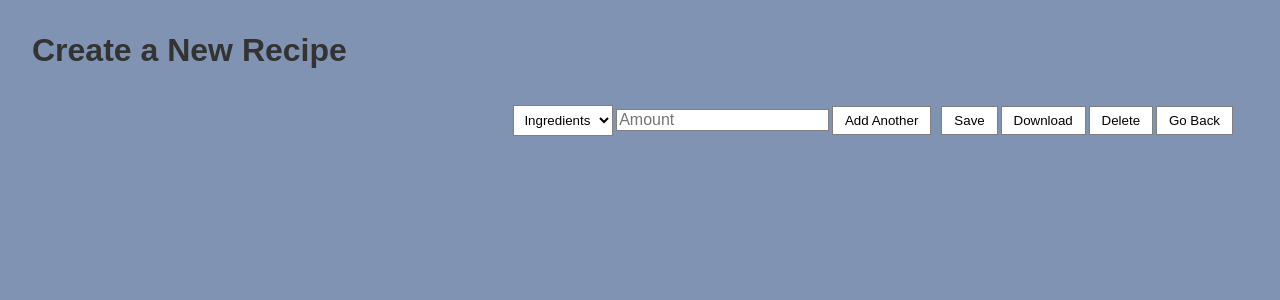
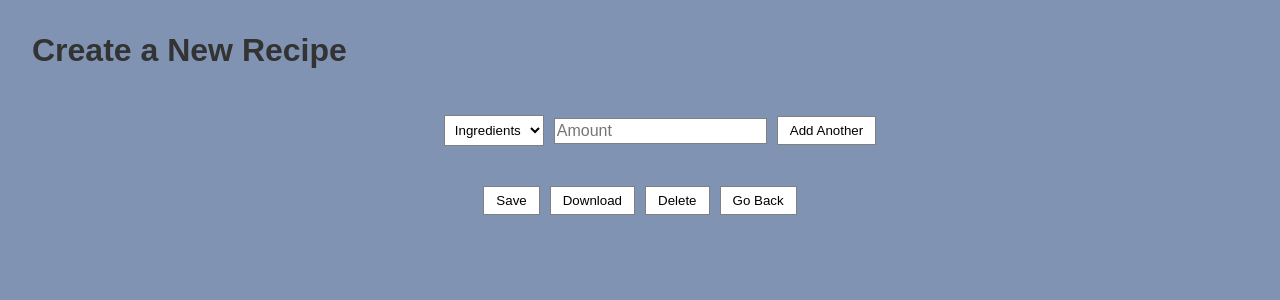
Before and after one commit to heytoki/ACIT2911, a Flask app: page /recipes/create in a window 1280 px wide. Shown: the top 300 px of the page. Run offline with Flask 3, Linux system fonts and the light colour scheme.

Commit message:
working on create page

```diff
--- /dev/null
+++ b/static/addField.js
@@ -0,0 +1,7 @@
+element = document.getElementById("addIngredients");
+element.setAttribute(onclick, addIngredients());
+element.addEventListener(onclick, addIngredients());
+
+function addIngredients(){
+    console.log('test');
+}
--- a/static/style.css
+++ b/static/style.css
@@ -70,6 +70,7 @@ input:focus {
     font-size: 1rem;
     border-radius: 0px;
     border: 1px solid gray;
+    height: 22px;
 }
 
 .search-form input[type="number"]:hover {
@@ -117,3 +118,11 @@ input:focus {
 .nav-links a:hover {
     background-color: #6666AB;
 }
+
+#ingredientsForm li{
+    list-style-type: none;
+}
+
+#createPage {
+    justify-content: center;
+}
--- a/templates/create.html
+++ b/templates/create.html
@@ -7,8 +7,11 @@
 </head>
 <body>
     <h1>Create a New Recipe</h1>
-    <form class="search-form">
-        <div>
+    <div class="grid">
+        <form id="ingredientsGrid">
+            <div class="search-form" id="createPage">
+                <ul id="ingredientsForm">
+                    <li>
                         <select>
                             <option value="" selected disabled>Ingredients</option>
                             <option value="Egg">Egg</option>
@@ -16,10 +19,17 @@
                             <option value="Flour">Flour</option>
                             <option value="Other">Other</option>
                         </select>
+                    </li>
+                </ul>
                 <input type="number" name="amount" placeholder="Amount" required>
-            <button type="button">Add Another</button>
+                <button type="button" id="addIngredients">Add Another</button>
             </div>
-        <div>
+        </form>
+        <form id="instructionGrid">
+
+        </form>
+    </div>
+    <div class="search-form" id="createPage">
         <button type="submit">Save</button>
         <button type="button">Download</button>
         <button type="button">Delete</button>
@@ -27,6 +37,7 @@
             <button type="button">Go Back</button>
         </a>
     </div>
+        <script src="/static/addField.js"></script>
     </form>
 
 </body>
```
Lines whose indentation alone changed are shown as unchanged.
